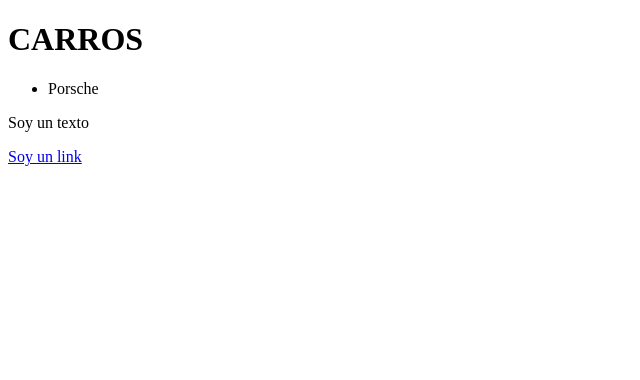
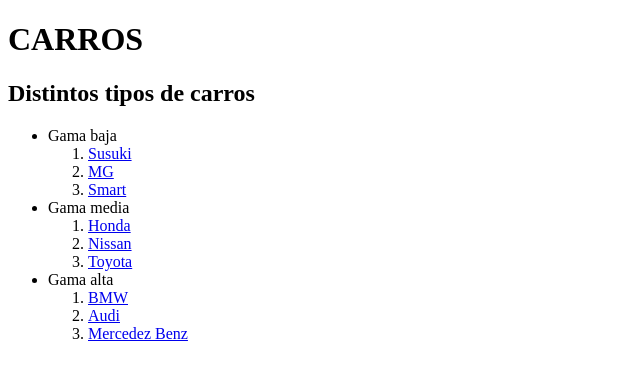
Before and after one commit to justinornelas10/PlatziHTML, a plain HTML site: page index.html in a window 1280 px wide. Shown: the whole page, without its empty margins (0-640 px from the left). Drawn offline with Linux system fonts and the light colour scheme.

Commit message:
feat: :sparkles: finish list of car types

```diff
--- a/index.html
+++ b/index.html
@@ -25,6 +25,7 @@
         </header>
 
         <main>
+            <h2>Distintos tipos de carros</h2>
             <section>
                 <article>
 
@@ -32,17 +33,32 @@
             </section>
             <!--Listas (ul - unorder list / ol - order list)-->
             <ul>
-                <li>Porsche</li>
+                <li>Gama baja</li>
+                <ol>
+                    <li><a href="https://www.suzuki.com.mx/">Susuki</a></li>
+                    <li> <a href="https://www.mgmotor.com.mx/">MG</a></li>
+                    <li> <a href="https://es.smart.com/es/">Smart</a></li>
+                </ol>
+                <li>Gama media</li>
+                <ol>
+                    <li><a href="https://www.honda.mx/">Honda</a></li>
+                    <li> <a href="https://www.nissan.com.mx/">Nissan</a></li>
+                    <li> <a href="https://www.toyota.mx/">Toyota</a></li>
+                </ol>
+                <li>Gama alta</li>
+                <ol>
+                    <li><a href="https://www.bmw.com.mx/es/">BMW</a></li>
+                    <li> <a href="https://www.audi.com.mx/">Audi</a></li>
+                    <li> <a href="https://www.mercedes-benz.com.mx/es/passengercars.html">Mercedez Benz</a></li>
+                </ol>
             </ul>
-            <ol>
 
-            </ol>
 
         </main>
         <footer>
 
         </footer>
-        <p>Soy un texto</p>
-        <a href="#">Soy un link</a>
+
+
     </body>
 </html>
```
